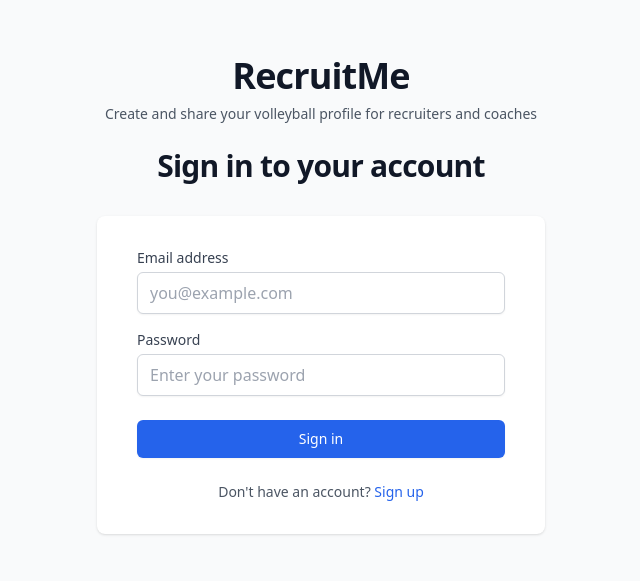
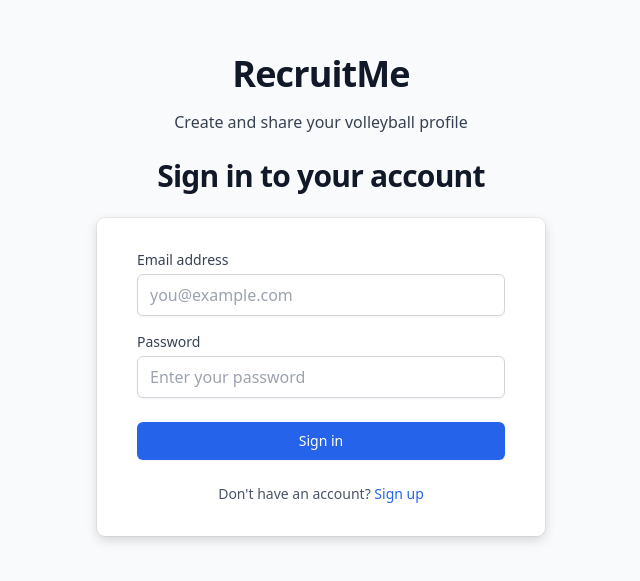
Before and after one commit to jacob13smith/athlete-recruitment-tool, a Next.js app: page / in a window 1280 px wide. Shown: the part 105-686 px from the top of the page, without its empty margins (319-959 px from the left). Built offline with nearby package versions, Linux system fonts and the light colour scheme; no server answers.

Commit message:
better login page

```diff
--- a/app/page.tsx
+++ b/app/page.tsx
@@ -34,20 +34,21 @@ export default function Home() {
 
   return (
     <main className="flex min-h-screen flex-col items-center justify-center bg-gray-50 px-4 py-12 sm:px-6 lg:px-8">
-      <div className="w-full max-w-md space-y-8">
-        <div>
-          <h1 className="text-center text-4xl font-bold tracking-tight text-gray-900 mb-2">
+      <div className="w-full max-w-md space-y-6">
+        <div className="space-y-4">
+          <h1 className="text-center text-4xl font-bold tracking-tight text-gray-900">
             RecruitMe
           </h1>
-          <p className="text-center text-sm text-gray-600 mb-6">
-            Create and share your volleyball profile for recruiters and coaches
+          <p className="text-center text-base font-medium text-gray-700">
+            Create and share your volleyball profile
           </p>
-          <h2 className="mt-6 text-center text-3xl font-bold tracking-tight text-gray-900">
-            {isSignup ? "Create your account" : "Sign in to your account"}
-          </h2>
         </div>
 
-        <div className="bg-white py-8 px-6 shadow rounded-lg sm:px-10">
+        <h2 className="text-center text-3xl font-bold tracking-tight text-gray-900">
+          {isSignup ? "Create your account" : "Sign in to your account"}
+        </h2>
+
+        <div className="bg-white py-8 px-6 rounded-lg sm:px-10" style={{ boxShadow: '0 0 0 1px rgba(0, 0, 0, 0.05), 0 4px 12px 0 rgba(0, 0, 0, 0.15)' }}>
           {isSignup ? (
             <SignupForm onToggle={() => setIsSignup(false)} />
           ) : (
```
